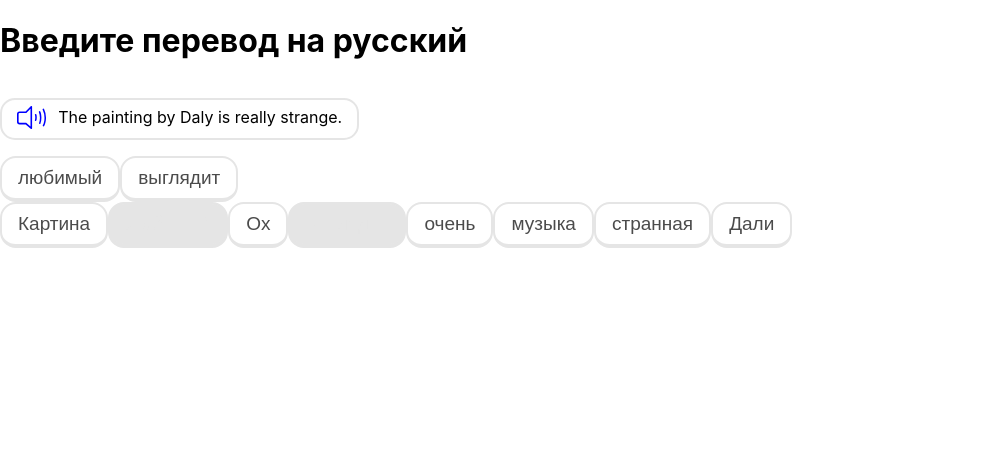
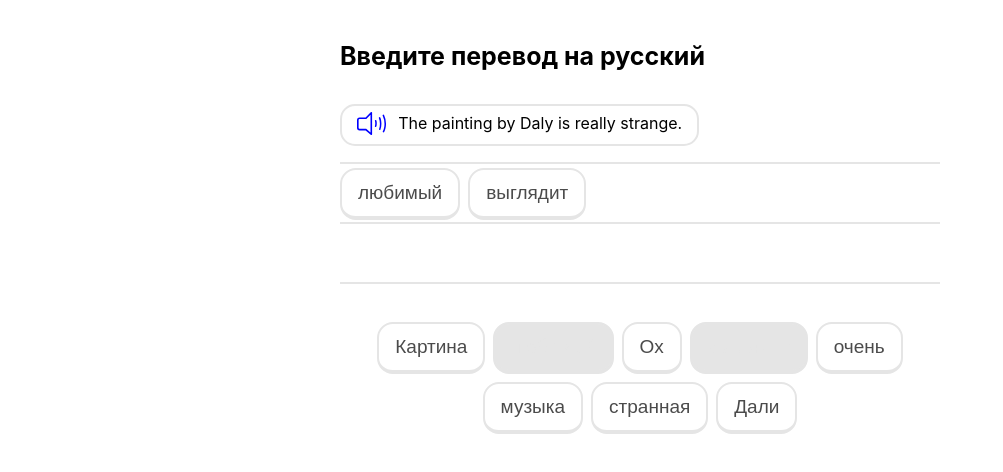
Before and after one commit to konstiv23/lingo-dialog, a React (Create React App) app: page / in a window 1280 px wide. Shown: the top 472 px of the page, without its empty margins (0-1003 px from the left). Built offline with nearby package versions, Linux system fonts and the light colour scheme.

Commit message:
Some css

```diff
--- a/src/App.module.css
+++ b/src/App.module.css
@@ -1,10 +1,5 @@
 .app {
-  font-size: 19px;
-  line-height: 39px;
-  margin: 24px 16px;
-  display: flex;
-  flex-direction: column;
-  align-items: center;
+  padding: 24px 16px;
 }
 
 .app h1 {
--- a/src/App.tsx
+++ b/src/App.tsx
@@ -1,4 +1,5 @@
 import LingoDialog from "./LingoDialog/LingoDialog";
+import styles from "./App.module.css";
 
 const dialogData1 = {
   sentenceToTranslate: "The painting by Daly is really strange.",
@@ -16,7 +17,11 @@ const dialogData1 = {
 };
 
 function App() {
-  return <LingoDialog {...dialogData1} />;
+  return (
+    <div className={styles["app"]}>
+      <LingoDialog {...dialogData1} />
+    </div>
+  );
 }
 
 export default App;
--- /dev/null
+++ b/src/CandidateWords/CandidateWords.module.css
@@ -0,0 +1,6 @@
+.candidate-words {
+  display: flex;
+  flex-wrap: wrap;
+  gap: 8px;
+  justify-content: center;
+}
--- a/src/CandidateWords/CandidateWords.tsx
+++ b/src/CandidateWords/CandidateWords.tsx
@@ -2,6 +2,7 @@ import { Dispatch, useEffect, useRef, useState } from "react";
 import { wordAnimationDurationS } from "../constants";
 import { LingoPayload } from "../LingoDialog/LingoReducer";
 import WordButton from "../WordButton/WordButton";
+import styles from "./CandidateWords.module.css";
 
 export default function CandidateWords(props: {
   candidateWords: string[];
@@ -55,7 +56,7 @@ export default function CandidateWords(props: {
   }, [props.unguessedTimestamps, props.guessedWordsIds]);
 
   return (
-    <section style={{ display: "flex" }} ref={candidatesRef}>
+    <section className={styles["candidate-words"]} ref={candidatesRef}>
       {props.candidateWords.map((word, wordIndex) => (
         <WordButton
           text={word}
--- a/src/GuessedSentence/GuessedSentence.module.css
+++ b/src/GuessedSentence/GuessedSentence.module.css
@@ -1,3 +1,32 @@
+.guessed-sentence-container {
+  position: relative;
+}
+
+.guessed-sentence {
+  height: 120px;
+  display: flex;
+  flex-wrap: wrap;
+  margin-bottom: 34px;
+  padding-top: 6px;
+  align-content: flex-start;
+  gap: 8px;
+}
+
+.horizontal-dividers {
+  height: 64px;
+  overflow: hidden;
+  height: 130px;
+}
+
+@media (max-width: 370px) {
+  .guessed-sentence {
+    height: 180px;
+  }
+  .horizontal-dividers {
+    min-height: 190px;
+  }
+}
+
 .guessed-word-wrapper {
   visibility: hidden;
   animation: pop-in 0.38s;
@@ -12,3 +41,21 @@
     visibility: visible;
   }
 }
+
+.horizontal-dividers {
+  position: absolute;
+  top: 0;
+  width: 100%;
+  z-index: -1;
+  display: flex;
+  flex-direction: column;
+  gap: 58px;
+  overflow: hidden;
+}
+
+.horizontal-dividers hr {
+  width: 100%;
+  border: none;
+  border-bottom: 2px solid #e5e5e5;
+  margin: 0;
+}
--- a/src/GuessedSentence/GuessedSentence.tsx
+++ b/src/GuessedSentence/GuessedSentence.tsx
@@ -26,7 +26,8 @@ export default function GuessedSentence(props: {
   }, [props.guessedWordsIds]);
 
   return (
-    <section ref={containerRef} style={{ display: "flex" }}>
+    <div className={styles["guessed-sentence-container"]}>
+      <section ref={containerRef} className={styles["guessed-sentence"]}>
         {props.guessedWordsIds.map((wordIndex) => (
           <div className={styles["guessed-word-wrapper"]} key={wordIndex}>
             <WordButton
@@ -41,5 +42,12 @@ export default function GuessedSentence(props: {
           </div>
         ))}
       </section>
+      <div className={styles["horizontal-dividers"]}>
+        <hr />
+        <hr />
+        <hr />
+        <hr />
+      </div>
+    </div>
   );
 }
--- a/src/LingoDialog/LingoDialog.module.css
+++ b/src/LingoDialog/LingoDialog.module.css
@@ -1,4 +1,6 @@
 .guessing-container {
   max-width: 600px;
   width: 100%;
+  margin: auto;
+  height: 120px;
 }
--- a/src/WordButton/WordButton.module.css
+++ b/src/WordButton/WordButton.module.css
@@ -1,6 +1,6 @@
 :root {
   --gray-main: #e5e5e5;
-  --height: 46px;
+  --height: 52px;
 }
 
 .word-button {
```
Lines whose indentation alone changed are shown as unchanged.
